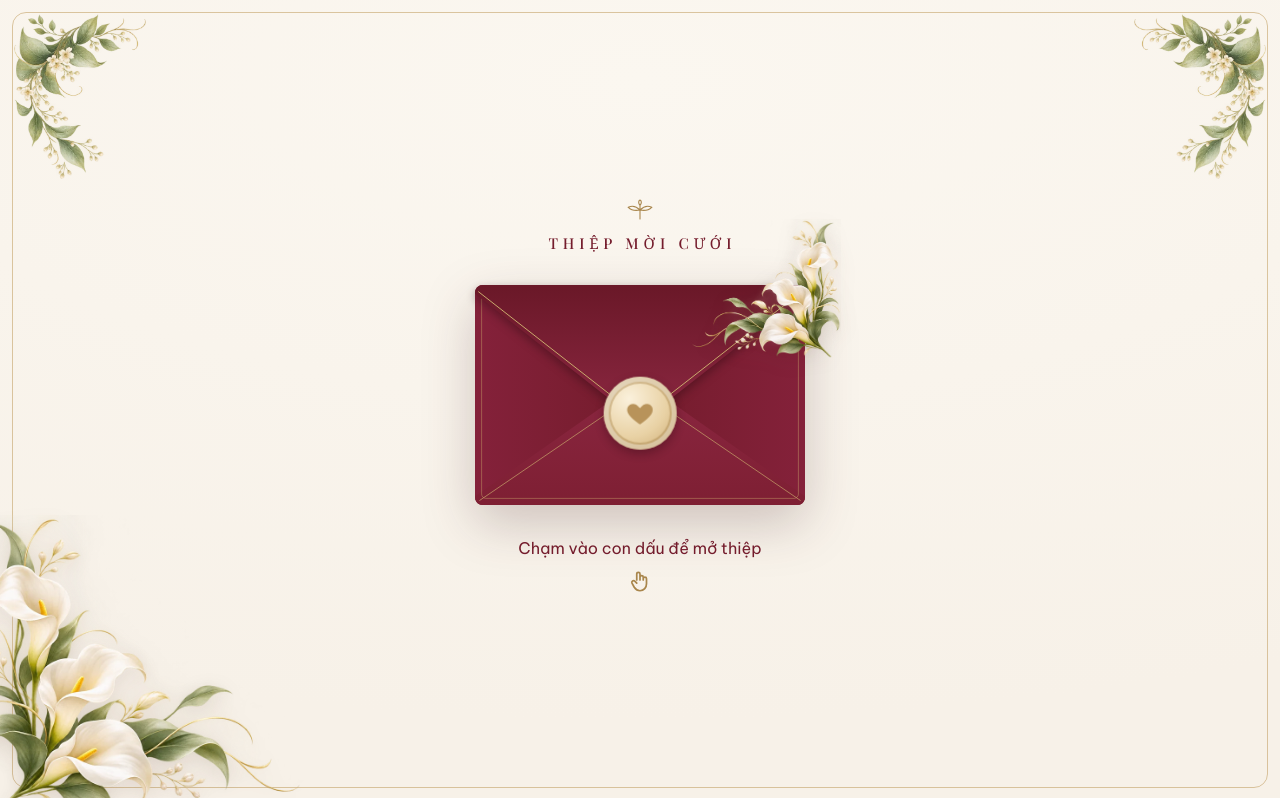
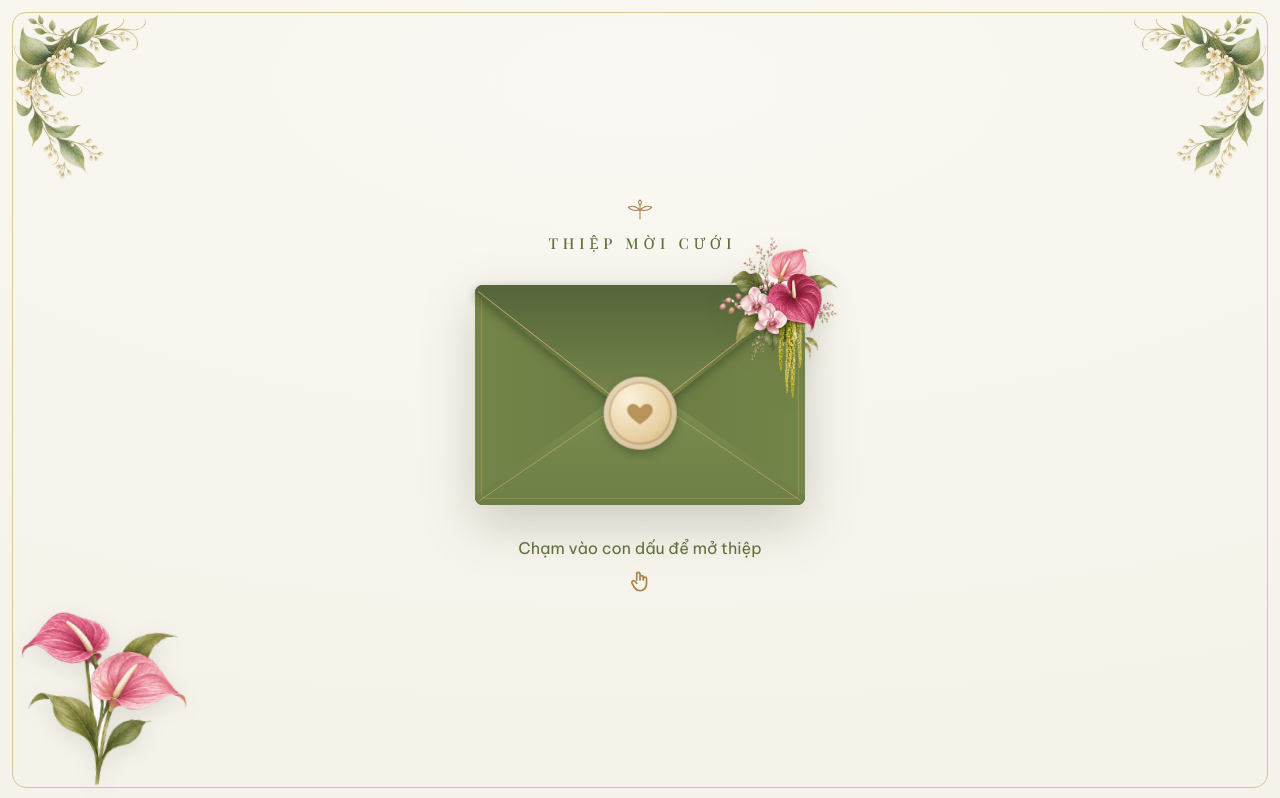
Before and after one commit to AnhTuLe/thiep-cuoi, a plain HTML site: page calla.html in a window 1280 px wide. Shown: the top 798 px of the page. Drawn offline with nearby package versions, Linux system fonts and the light colour scheme; a web font is replaced by a local one.

Commit message:
Mẫu Calla: đổi sang nền xanh olive + kem, thay hoa rum bằng bộ hồng môn/lan hồng mới
Co-Authored-By: Claude Opus 5.5 <noreply@anthropic.com>
Claude-Session: https://claude.ai/code/session_0167KA2cDnW82as2xMVDChk1

```diff
--- a/calla.html
+++ b/calla.html
@@ -10,12 +10,13 @@
 <meta property="og:description" content="Trân trọng kính mời bạn đến chung vui lễ thành hôn của Tú Anh và Kim Châu, 18:00 Chủ Nhật 06.12.2026 tại Nhà hàng tiệc cưới Venus.">
 <meta property="og:image" content="https://tuanh-kimchau.vercel.app/img/cover.jpg">
 <meta property="og:url" content="https://tuanh-kimchau.vercel.app/calla">
-<meta name="theme-color" content="#741C2C">
+<meta name="theme-color" content="#6B7B45">
 <link rel="stylesheet" href="https://fonts.googleapis.com/css2?family=Be+Vietnam+Pro:wght@400;500;600&amp;family=Playfair+Display:ital,wght@0,500;0,600;1,500&amp;display=swap">
 <style>
-:root{color-scheme:light;--bur:#741C2C;--bur-d:#5A1421;--ivory:#F7F1E8;--white:#FFFDF7;--gold:#C5A36A;--gold-d:#A9864C;--sage:#9BA88A;--ink:#3A2A2C;--muted:#6E5A5C}
+:root{--pink:#C2456E}
+:root{color-scheme:light;--bur:#5F6E3B;--bur-d:#4B5830;--ivory:#F5F2EA;--white:#FFFDF7;--gold:#C5A36A;--gold-d:#A9864C;--sage:#9BA88A;--ink:#353A2A;--muted:#646A55}
 *{box-sizing:border-box}
-html,body{margin:0;background:#EFE6DA}
+html,body{margin:0;background:#E8E6DA}
 html{scroll-snap-type:y proximity}
 body{font-family:'Be Vietnam Pro',system-ui,sans-serif;font-size:16px;line-height:1.65;color:var(--ink);-webkit-font-smoothing:antialiased}
 img{display:block;max-width:100%}
@@ -25,51 +26,51 @@ button:disabled{opacity:.6;cursor:default}
 :focus-visible{outline:2px solid var(--bur);outline-offset:3px}
 p{margin:0;text-wrap:pretty}
 .nw{white-space:nowrap!important;text-wrap:nowrap!important}
-.pf{font-family:'Playfair Display',Georgia,serif;font-style:italic;font-weight:500;color:var(--bur);line-height:1.2;text-wrap:balance}
+.pf{font-family:'Playfair Display',Georgia,serif;font-style:italic;font-weight:500;color:var(--bur-d);line-height:1.2;text-wrap:balance}
 .caps{font-family:'Playfair Display',Georgia,serif;font-weight:500;font-size:14px;letter-spacing:.32em;color:var(--bur);padding-left:.32em}
 .ic{width:20px;height:20px;flex-shrink:0;fill:none;stroke:currentColor;stroke-width:1.6;stroke-linecap:round;stroke-linejoin:round}
 main{max-width:440px;margin:0 auto;padding:12px 10px 28px;display:flex;flex-direction:column;gap:12px}
-.screen{position:relative;overflow:hidden;min-height:min(calc(100svh - 24px),760px);justify-content:center;scroll-snap-align:center;background:radial-gradient(120% 80% at 50% 0%,#FBF7F0,var(--ivory));border-radius:18px;box-shadow:0 10px 30px -18px rgba(54,20,25,.35);padding:52px 26px 44px;text-align:center;display:flex;flex-direction:column;align-items:center;gap:16px}
+.screen{position:relative;overflow:hidden;min-height:min(calc(100svh - 24px),760px);justify-content:center;scroll-snap-align:center;background:radial-gradient(120% 80% at 50% 0%,#FAF8F2,var(--ivory));border-radius:18px;box-shadow:0 10px 30px -18px rgba(50,58,28,.35);padding:52px 26px 44px;text-align:center;display:flex;flex-direction:column;align-items:center;gap:16px}
 .screen::before{content:"";position:absolute;inset:10px;border:1px solid rgba(197,163,106,.7);border-radius:12px;pointer-events:none}
 .screen > *{position:relative;z-index:2}
 .sp{position:absolute;z-index:1;height:auto;pointer-events:none;opacity:.92}
-.screen > .fl,.fl{position:absolute;z-index:1;pointer-events:none;height:auto;filter:drop-shadow(0 6px 10px rgba(80,40,30,.12))}
+.screen > .fl,.fl{position:absolute;z-index:1;pointer-events:none;height:auto;filter:drop-shadow(0 6px 10px rgba(50,60,30,.12))}
 .title{font-size:min(32px,calc((100vw - 72px)/9.4))}
 .divider{display:flex;align-items:center;gap:8px;color:var(--gold)}
 .divider span{width:54px;height:1px;background:linear-gradient(to right,transparent,var(--gold))}
 .divider span:last-child{background:linear-gradient(to left,transparent,var(--gold))}
 .divider svg{width:12px;height:12px;fill:var(--gold-d)}
-.btn{display:inline-flex;align-items:center;justify-content:center;gap:10px;min-height:48px;padding:0 26px;border:0;border-radius:999px;background:var(--bur);color:#fff;text-decoration:none;font-size:15px;font-weight:500;cursor:pointer;box-shadow:0 8px 18px -10px rgba(116,28,44,.8)}
+.btn{display:inline-flex;align-items:center;justify-content:center;gap:10px;min-height:48px;padding:0 26px;border:0;border-radius:999px;background:var(--bur);color:#fff;text-decoration:none;font-size:15px;font-weight:500;cursor:pointer;box-shadow:0 8px 18px -10px rgba(95,110,59,.8)}
 /* phong bì */
 .envwrap{position:relative;width:100%}
-.env{position:relative;width:100%;aspect-ratio:1.5;isolation:isolate;filter:drop-shadow(0 18px 26px rgba(54,20,25,.22))}
+.env{position:relative;width:100%;aspect-ratio:1.5;isolation:isolate;filter:drop-shadow(0 18px 26px rgba(50,58,28,.22))}
 .env > *{position:absolute;inset:0;width:100%;height:100%}
-.env .back{border-radius:8px;background:linear-gradient(180deg,#651626,#5A1421);z-index:1}
+.env .back{border-radius:8px;background:linear-gradient(180deg,#56653A,#4D5A32);z-index:1}
 .env .letter{inset:7% 6% 10% 6%;width:auto;height:auto;border-radius:6px;background:var(--white);box-shadow:0 2px 10px rgba(0,0,0,.15);z-index:2;transition:transform .8s ease .3s}
 .env .letter::before{content:"";position:absolute;inset:7px;border:1px solid rgba(197,163,106,.7);border-radius:4px}
 .env .folds{z-index:3}
-.env .flap{z-index:4;filter:drop-shadow(0 4px 5px rgba(40,8,16,.4));transform-origin:50% 0;transition:transform .7s ease,z-index 0s .35s}
+.env .flap{z-index:4;filter:drop-shadow(0 4px 5px rgba(36,44,18,.4));transform-origin:50% 0;transition:transform .7s ease,z-index 0s .35s}
 .env .seal{z-index:5}
 #intro.opening .env .flap{transform:rotateX(180deg);z-index:1}
 #intro.opening .env .letter{transform:translateY(-46%)}
 #intro.opening .envwrap .fl{opacity:0}
 .envwrap .fl{z-index:6;transition:opacity .4s}
-.seal{position:absolute;inset:auto!important;left:50%!important;top:58%!important;height:auto!important;width:22%;aspect-ratio:1;transform:translate(-50%,-50%);border-radius:50%;z-index:6;background:radial-gradient(circle at 35% 30%,#FBF1DC,#E9D2A5 55%,#C8A56C);box-shadow:0 4px 10px rgba(40,10,16,.35),inset 0 0 0 5px rgba(255,255,255,.35),inset 0 0 0 7px rgba(169,134,76,.45);display:flex;align-items:center;justify-content:center;transition:opacity .3s}
+.seal{position:absolute;inset:auto!important;left:50%!important;top:58%!important;height:auto!important;width:22%;aspect-ratio:1;transform:translate(-50%,-50%);border-radius:50%;z-index:6;background:radial-gradient(circle at 35% 30%,#FBF1DC,#E9D2A5 55%,#C8A56C);box-shadow:0 4px 10px rgba(40,48,20,.35),inset 0 0 0 5px rgba(255,255,255,.35),inset 0 0 0 7px rgba(169,134,76,.45);display:flex;align-items:center;justify-content:center;transition:opacity .3s}
 @keyframes pulse{0%,100%{transform:translate(-50%,-50%) scale(1)}50%{transform:translate(-50%,-50%) scale(1.06)}}
-#intro{position:fixed;inset:0;z-index:40;background:radial-gradient(120% 80% at 50% 10%,#FBF7F0,var(--ivory));display:flex;flex-direction:column;align-items:center;justify-content:center;gap:30px;padding:24px;text-align:center;transition:opacity .5s ease}
+#intro{position:fixed;inset:0;z-index:40;background:radial-gradient(120% 80% at 50% 10%,#FAF8F2,var(--ivory));display:flex;flex-direction:column;align-items:center;justify-content:center;gap:30px;padding:24px;text-align:center;transition:opacity .5s ease}
 #intro::before{content:"";position:absolute;inset:12px;border:1px solid rgba(197,163,106,.6);border-radius:14px;pointer-events:none}
 #intro.opening .seal{opacity:0}
 #intro.done{opacity:0;pointer-events:none}
 @media (prefers-reduced-motion:no-preference){#tap .seal{animation:pulse 2.2s ease-in-out infinite}}
 /* thiệp mở trong phong bì */
 .open-env{position:relative;width:100%;margin-top:40px}
-.open-env .back{position:absolute;inset:14% 0 0 0;border-radius:8px;background:linear-gradient(135deg,#86233A,var(--bur) 60%,#62162A)}
-.open-env .tflap{position:absolute;left:0;right:0;top:-2%;height:30%;clip-path:polygon(0 100%,50% 0,100% 100%);background:linear-gradient(0deg,#7E2034,#5E1526)}
+.open-env .back{position:absolute;inset:14% 0 0 0;border-radius:8px;background:linear-gradient(135deg,#76874A,var(--bur) 60%,#56653A)}
+.open-env .tflap{position:absolute;left:0;right:0;top:-2%;height:30%;clip-path:polygon(0 100%,50% 0,100% 100%);background:linear-gradient(0deg,#6E7F46,#56653A)}
 .open-env .card{position:relative;margin:0 7% 0;top:0;background:var(--white);border-radius:10px;padding:86px 20px 110px;box-shadow:0 6px 18px rgba(0,0,0,.18)}
 .open-env .card::before{content:"";position:absolute;inset:8px;border:1px solid rgba(197,163,106,.75);border-radius:8px}
-.open-env .pocket{position:absolute;left:0;right:0;bottom:0;height:34%;clip-path:polygon(0 20%,50% 62%,100% 20%,100% 100%,0 100%);background:linear-gradient(180deg,#7A1E30,#661729);border-radius:0 0 8px 8px}
-.open-env .pocket2{position:absolute;left:0;bottom:0;width:100%;height:28%;clip-path:polygon(0 0,46% 100%,0 100%);background:#6A192B}
-.open-env .pocket3{position:absolute;right:0;bottom:0;width:100%;height:28%;clip-path:polygon(100% 0,100% 100%,54% 100%);background:#6A192B}
+.open-env .pocket{position:absolute;left:0;right:0;bottom:0;height:34%;clip-path:polygon(0 20%,50% 62%,100% 20%,100% 100%,0 100%);background:linear-gradient(180deg,#6E7F46,#5E6D3C);border-radius:0 0 8px 8px}
+.open-env .pocket2{position:absolute;left:0;bottom:0;width:100%;height:28%;clip-path:polygon(0 0,46% 100%,0 100%);background:#62713E}
+.open-env .pocket3{position:absolute;right:0;bottom:0;width:100%;height:28%;clip-path:polygon(100% 0,100% 100%,54% 100%);background:#62713E}
 /* gia đình */
 .fam{width:100%;display:grid;grid-template-columns:1fr 1px 1fr;gap:0 10px;font-size:min(15px,calc((100vw - 92px)/19.5))}
 .fam b{display:block;font-weight:600;color:var(--bur);margin-bottom:4px;font-size:15px}
@@ -80,7 +81,7 @@ main{max-width:440px;margin:0 auto;padding:12px 10px 28px;display:flex;flex-dire
 .row .ic{width:26px;height:26px;color:var(--gold-d);margin-top:3px}
 .row strong{display:block;font-family:'Playfair Display',Georgia,serif;font-size:min(21px,calc((100vw - 114px)/12.2));white-space:nowrap;font-weight:600;color:var(--ink);line-height:1.25}
 .cd{display:grid;grid-template-columns:repeat(4,1fr);gap:8px;width:100%}
-.cd div{background:var(--white);border:1px solid rgba(197,163,106,.5);border-radius:10px;padding:10px 0 8px;box-shadow:0 4px 10px -6px rgba(54,20,25,.3)}
+.cd div{background:var(--white);border:1px solid rgba(197,163,106,.5);border-radius:10px;padding:10px 0 8px;box-shadow:0 4px 10px -6px rgba(50,58,28,.3)}
 .cd b{display:block;font-family:'Playfair Display',Georgia,serif;font-size:26px;font-weight:600;color:var(--bur);line-height:1.1;font-variant-numeric:tabular-nums lining-nums}
 .cd small{font-size:12px;color:var(--muted)}
 /* album */
@@ -95,7 +96,7 @@ main{max-width:440px;margin:0 auto;padding:12px 10px 28px;display:flex;flex-dire
 .dots{display:flex;gap:8px}.dots i{width:8px;height:8px;border-radius:50%;border:1px solid var(--gold-d);transition:background .2s}.dots i.on{background:var(--bur);border-color:var(--bur)}
 /* mừng cưới */
 .tabs{display:grid;grid-template-columns:1fr 1fr;gap:10px;width:100%}
-.tabs label{position:relative;display:flex;align-items:center;justify-content:center;gap:8px;min-height:46px;border-radius:999px;background:var(--white);border:1px solid rgba(197,163,106,.6);box-shadow:0 4px 10px -6px rgba(54,20,25,.35);cursor:pointer;color:var(--bur);font-weight:500}
+.tabs label{position:relative;display:flex;align-items:center;justify-content:center;gap:8px;min-height:46px;border-radius:999px;background:var(--white);border:1px solid rgba(197,163,106,.6);box-shadow:0 4px 10px -6px rgba(50,58,28,.35);cursor:pointer;color:var(--bur);font-weight:500}
 .tabs input{position:absolute;opacity:0;width:1px;height:1px}
 .tabs label:has(input:checked){background:var(--bur);border-color:var(--bur);color:#fff}
 .tabs label:has(input:focus-visible){outline:2px solid var(--bur);outline-offset:3px}
@@ -106,7 +107,7 @@ main{max-width:440px;margin:0 auto;padding:12px 10px 28px;display:flex;flex-dire
 .form{width:100%;display:flex;flex-direction:column;gap:12px;text-align:left}
 .pill{position:relative;display:flex;align-items:center;gap:10px;min-height:50px;padding:0 18px;background:var(--white);border:1px solid rgba(197,163,106,.7);border-radius:999px;color:var(--muted)}
 .pill input,.pill select{flex:1;min-width:0;height:48px;border:0;background:transparent;color:var(--ink);font:inherit;outline:none;appearance:none;-webkit-appearance:none}
-.pill:focus-within{border-color:var(--bur);box-shadow:0 0 0 3px rgba(116,28,44,.12)}
+.pill:focus-within{border-color:var(--bur);box-shadow:0 0 0 3px rgba(95,110,59,.12)}
 .ta{border-radius:18px;align-items:flex-start;padding-top:12px}
 .ta textarea{flex:1;min-height:70px;border:0;background:transparent;color:var(--ink);font:inherit;resize:vertical;outline:none}
 .radio{display:flex;align-items:center;gap:12px;min-height:40px;padding-left:8px;cursor:pointer}
@@ -123,7 +124,8 @@ main{max-width:440px;margin:0 auto;padding:12px 10px 28px;display:flex;flex-dire
 <div id="intro" role="dialog" aria-label="Mở thiệp">
 <img class="sp" src="img/la-corner-left.webp" alt="" aria-hidden="true" style="width:min(30vw,132px);top:14px;left:14px;transform:scaleY(-1)"><img class="sp" src="img/la-corner-left-mirrored.webp" alt="" aria-hidden="true" style="width:min(30vw,132px);top:14px;right:14px;transform:scaleY(-1)">
 
-<img class="fl" src="img/calla-corner-cluster.webp" alt="" aria-hidden="true" style="width:min(72vw,330px);left:-2%;bottom:-2%">
+
+<img class="fl" src="img/hong-mon-doi.webp" alt="" aria-hidden="true" style="width:min(36vw,160px);left:2%;bottom:2%;transform:rotate(-6deg)">
 <div style="position: relative; z-index: 2; display: flex; flex-direction: column; align-items: center; gap: 10px">
 <svg viewBox="0 0 60 24" aria-hidden="true" style="width: 54px; height: 22px; fill: none; stroke: var(--gold-d); stroke-width: 1.2; stroke-linecap: round"><path d="M30 22V6M30 12c-4-4-9-5-13-3 3 3 8 4 13 3zM30 12c4-4 9-5 13-3-3 3-8 4-13 3zM30 7c-2-3-2-5 0-6 2 1 2 3 0 6z"/></svg>
 <div class="caps" style="font-size: 15px">THIỆP MỜI CƯỚI</div>
@@ -135,7 +137,7 @@ main{max-width:440px;margin:0 auto;padding:12px 10px 28px;display:flex;flex-dire
 <div class="back"></div>
 <div class="letter"></div>
 <svg class="folds" viewBox="0 0 300 200" preserveAspectRatio="none" aria-hidden="true">
-<defs><linearGradient id="fl" x1="0" y1="0" x2="1" y2="0"><stop offset="0" stop-color="#84213A"/><stop offset="1" stop-color="#741C2C"/></linearGradient><linearGradient id="fr" x1="1" y1="0" x2="0" y2="0"><stop offset="0" stop-color="#84213A"/><stop offset="1" stop-color="#741C2C"/></linearGradient><linearGradient id="fb" x1="0" y1="1" x2="0" y2="0"><stop offset="0" stop-color="#7E1F33"/><stop offset="1" stop-color="#8A2640"/></linearGradient></defs>
+<defs><linearGradient id="fl" x1="0" y1="0" x2="1" y2="0"><stop offset="0" stop-color="#748548"/><stop offset="1" stop-color="#6B7B45"/></linearGradient><linearGradient id="fr" x1="1" y1="0" x2="0" y2="0"><stop offset="0" stop-color="#748548"/><stop offset="1" stop-color="#6B7B45"/></linearGradient><linearGradient id="fb" x1="0" y1="1" x2="0" y2="0"><stop offset="0" stop-color="#6E7F46"/><stop offset="1" stop-color="#7C8D50"/></linearGradient></defs>
 <path d="M0 8Q0 0 8 0L150 118 8 200Q0 200 0 192Z" fill="url(#fl)"/>
 <path d="M300 8Q300 0 292 0L150 118 292 200Q300 200 300 192Z" fill="url(#fr)"/>
 <path d="M0 192Q0 200 8 200H292Q300 200 300 192L172 102Q150 88 128 102Z" fill="url(#fb)"/>
@@ -143,14 +145,15 @@ main{max-width:440px;margin:0 auto;padding:12px 10px 28px;display:flex;flex-dire
 <rect x="6" y="6" width="288" height="188" rx="4" fill="none" stroke="#C9A86C" stroke-width=".8" vector-effect="non-scaling-stroke" opacity=".55"/>
 </svg>
 <svg class="flap" viewBox="0 0 300 200" preserveAspectRatio="none" aria-hidden="true">
-<defs><linearGradient id="fp" x1="0" y1="0" x2="0" y2="1"><stop offset="0" stop-color="#6A1828"/><stop offset="1" stop-color="#8B2741"/></linearGradient></defs>
+<defs><linearGradient id="fp" x1="0" y1="0" x2="0" y2="1"><stop offset="0" stop-color="#56653A"/><stop offset="1" stop-color="#7A8B4D"/></linearGradient></defs>
 <path d="M0 8Q0 0 8 0H292Q300 0 300 8L162 116Q150 125 138 116Z" fill="url(#fp)"/>
 <path d="M3 6 140 113Q150 121 160 113L297 6" stroke="#C9A86C" stroke-width="1" fill="none" vector-effect="non-scaling-stroke"/>
 </svg>
 <div class="seal"><svg viewBox="0 0 24 24" aria-hidden="true" style="width:42%;height:42%;fill:#B8935A"><path d="M12 21s-7.5-4.6-9.6-9.2C1 8.6 3 5 6.5 5c2.1 0 3.6 1.2 5.5 3.3C13.9 6.2 15.4 5 17.5 5 21 5 23 8.6 21.6 11.8 19.5 16.4 12 21 12 21z"/></svg></div>
 </div>
 
-<img class="fl" src="img/calla-corner-cluster-mirrored.webp" alt="" aria-hidden="true" style="width:46%;right:-11%;top:-30%">
+
+<img class="fl" src="img/bo-chinh.webp" alt="" aria-hidden="true" style="width:36%;right:-10%;top:-22%">
 </div>
 </button>
 <div style="position: relative; z-index: 2; display: flex; flex-direction: column; align-items: center; gap: 6px; color: var(--bur)">
@@ -164,7 +167,8 @@ main{max-width:440px;margin:0 auto;padding:12px 10px 28px;display:flex;flex-dire
 <div class="open-env">
 <div class="back"></div><div class="tflap"></div>
 <div class="card">
-<img class="fl" src="img/calla-vertical-three-blooms-mirrored.webp" alt="" aria-hidden="true" style="width:40%;left:-14%;top:-16%"><img class="fl" src="img/calla-corner-cluster-mirrored.webp" alt="" aria-hidden="true" style="width:58%;right:-14%;bottom:-18%">
+<img class="fl" src="img/bo-chinh-m.webp" alt="" aria-hidden="true" style="width:42%;left:-16%;top:-22%">
+
 
 <p style="position: relative; font-size: 17px; line-height: 1.7">Trân trọng kính mời<br>bạn đến tham dự</p>
 <div class="pf nw" style="position: relative; margin-top: 12px; font-size: min(34px, calc((100vw - 140px) / 5.9))">Lễ Thành Hôn</div>
@@ -177,7 +181,8 @@ main{max-width:440px;margin:0 auto;padding:12px 10px 28px;display:flex;flex-dire
 </section>
 
 <section class="screen" style="padding-top: 56px; padding-bottom: 56px">
-<img class="fl" src="img/calla-vertical-three-blooms.webp" alt="" aria-hidden="true" loading="lazy" style="width:min(46vw,210px);right:-7%;top:-3%"><img class="fl" src="img/calla-corner-cluster.webp" alt="" aria-hidden="true" loading="lazy" style="width:min(66vw,300px);left:-6%;bottom:-3%">
+<img class="fl" src="img/bo-ru.webp" alt="" aria-hidden="true" loading="lazy" style="width:min(30vw,130px);right:6%;top:0"><img class="fl" src="img/hong-mon-doi-m.webp" alt="" aria-hidden="true" loading="lazy" style="width:min(30vw,130px);left:4%;bottom:3%">
+
 <img class="sp" src="img/la-corner-left.webp" alt="" aria-hidden="true" loading="lazy" style="width:min(30vw,132px);top:8px;left:8px;transform:scaleY(-1)"><img class="sp" src="img/la-corner-left-mirrored.webp" alt="" aria-hidden="true" loading="lazy" style="width:min(30vw,132px);bottom:8px;right:8px;transform:none">
 
 
@@ -191,7 +196,8 @@ main{max-width:440px;margin:0 auto;padding:12px 10px 28px;display:flex;flex-dire
 </section>
 
 <section class="screen">
-<img class="fl" src="img/calla-corner-cluster-mirrored.webp" alt="" aria-hidden="true" loading="lazy" style="width:min(40vw,180px);right:-3%;bottom:-2%;opacity:.95">
+<img class="fl" src="img/hong-mon-doi.webp" alt="" aria-hidden="true" loading="lazy" style="width:min(26vw,112px);right:4%;bottom:3%">
+
 <img class="sp" src="img/la-corner-left.webp" alt="" aria-hidden="true" loading="lazy" style="width:min(30vw,132px);top:8px;left:8px;transform:scaleY(-1)"><img class="sp" src="img/la-corner-left-mirrored.webp" alt="" aria-hidden="true" loading="lazy" style="width:min(30vw,132px);top:8px;right:8px;transform:scaleY(-1)">
 
 <div class="pf title nw">Lời mời từ hai gia đình</div>
@@ -207,7 +213,8 @@ main{max-width:440px;margin:0 auto;padding:12px 10px 28px;display:flex;flex-dire
 </section>
 
 <section class="screen">
-<img class="fl" src="img/calla-corner-cluster.webp" alt="" aria-hidden="true" loading="lazy" style="width:min(34vw,150px);left:-3%;bottom:-2%;opacity:.95">
+<img class="fl" src="img/lan-ngang.webp" alt="" aria-hidden="true" loading="lazy" style="width:min(70vw,300px);left:50%;bottom:10px;transform:translateX(-50%)">
+
 <img class="sp" src="img/la-corner-left-mirrored.webp" alt="" aria-hidden="true" loading="lazy" style="width:min(30vw,132px);top:8px;right:8px;transform:scaleY(-1)"><img class="sp" src="img/la-corner-left-mirrored.webp" alt="" aria-hidden="true" loading="lazy" style="width:min(30vw,132px);bottom:8px;right:8px;transform:none">
 
 <div class="pf title" style="margin-top: 14px">Thông tin tiệc cưới</div>
@@ -264,10 +271,11 @@ main{max-width:440px;margin:0 auto;padding:12px 10px 28px;display:flex;flex-dire
 </section>
 
 <section class="screen">
+<img class="fl" src="img/bo-ru-m.webp" alt="" aria-hidden="true" loading="lazy" style="width:min(22vw,88px);right:4%;top:0">
 <img class="sp" src="img/la-corner-left-mirrored.webp" alt="" aria-hidden="true" loading="lazy" style="width:min(22vw,96px);top:8px;right:8px;transform:scaleY(-1)"><img class="sp" src="img/la-corner-left.webp" alt="" aria-hidden="true" loading="lazy" style="width:min(22vw,96px);bottom:8px;left:8px;transform:none">
 
 
-<div class="pf title" style="margin-top: 14px">Xác nhận tham dự</div>
+<div class="pf title" style="margin-top: 92px">Xác nhận tham dự</div>
 <p style="font-size: 15px">Vui lòng cho chúng tôi biết<br>Quý vị có thể tham dự buổi tiệc hay không<span data-needs="rsvpDeadline"><br>trước ngày <b style="color: var(--bur)" data-cfg="rsvpDeadline"></b></span></p>
 <form id="rsvp" class="form" novalidate>
 <label class="pill"><svg class="ic" viewBox="0 0 24 24" aria-hidden="true"><path d="M12 12a4 4 0 1 0 0-8 4 4 0 0 0 0 8zm0 2c-4 0-7 2-7 5v1h14v-1c0-3-3-5-7-5z"/></svg><input name="fullname" type="text" maxlength="80" autocomplete="name" placeholder="Họ và tên *" aria-label="Họ và tên"></label>
@@ -290,7 +298,7 @@ main{max-width:440px;margin:0 auto;padding:12px 10px 28px;display:flex;flex-dire
 </main>
 </div>
 <div id="lb" style="display: contents" hidden>
-<div role="dialog" aria-modal="true" aria-label="Xem ảnh cưới" style="position: fixed; top: 0; left: 0; width: 100%; height: 100%; z-index: 50; background: rgba(48,14,22,0.96); color: #F2F1EA">
+<div role="dialog" aria-modal="true" aria-label="Xem ảnh cưới" style="position: fixed; top: 0; left: 0; width: 100%; height: 100%; z-index: 50; background: rgba(34,40,20,0.96); color: #F2F1EA">
 <div style="position: absolute; left: 0; width: 100%; top: 0; height: 100%; display: flex; flex-direction: column">
 <div style="display: flex; align-items: center; justify-content: space-between; padding: 8px 8px 8px 20px">
 <div style="font-size: 15px; letter-spacing: 0.2em"><span id="lb-count"></span></div>
```
Also changed, not shown: img/bo-chinh-m.webp (added), img/bo-chinh.webp (added), img/bo-ru-m.webp (added), img/bo-ru.webp (added), img/calla-corner-cluster-mirrored.webp (deleted), img/calla-corner-cluster.webp (deleted), img/calla-vertical-three-blooms-mirrored.webp (deleted), img/calla-vertical-three-blooms.webp (deleted), img/hong-mon-doi-m.webp (added), img/hong-mon-doi.webp (added), img/lan-ngang-m.webp (added), img/lan-ngang.webp (added).
